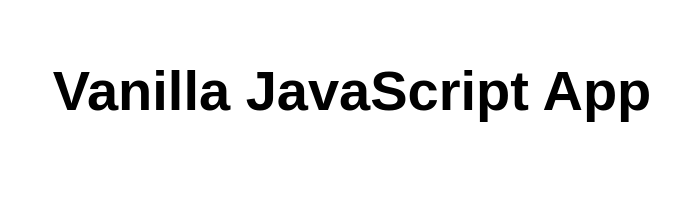
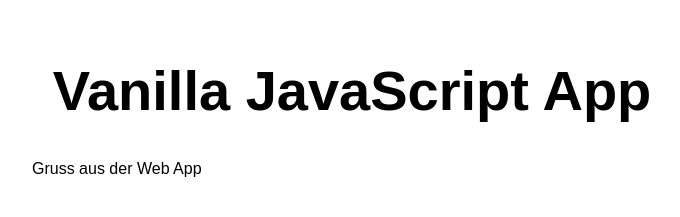
Before and after one commit to mrolli/staticwebdev-vanilla-basic-cli, a website: page src/index.html in a window 1280 px wide. Shown: the whole page, without its empty margins (288-968 px from the left). Drawn offline with Linux system fonts and the light colour scheme.

Commit message:
feat: politely greet visitors

```diff
--- a/src/index.html
+++ b/src/index.html
@@ -11,6 +11,7 @@
 <body>
   <main>
     <h1>Vanilla JavaScript App</h1>
+    <p>Gruss aus der Web App</p>
   </main>
 </body>
 
```
